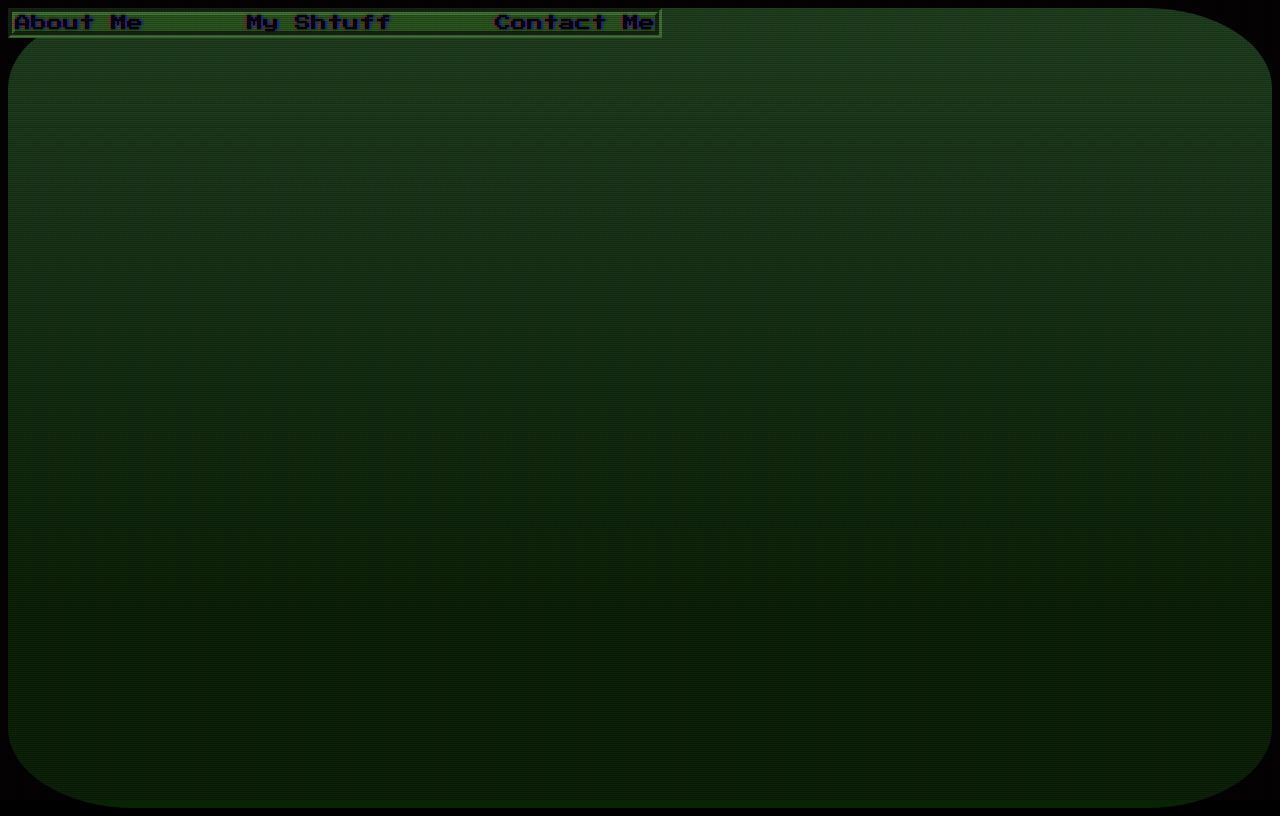
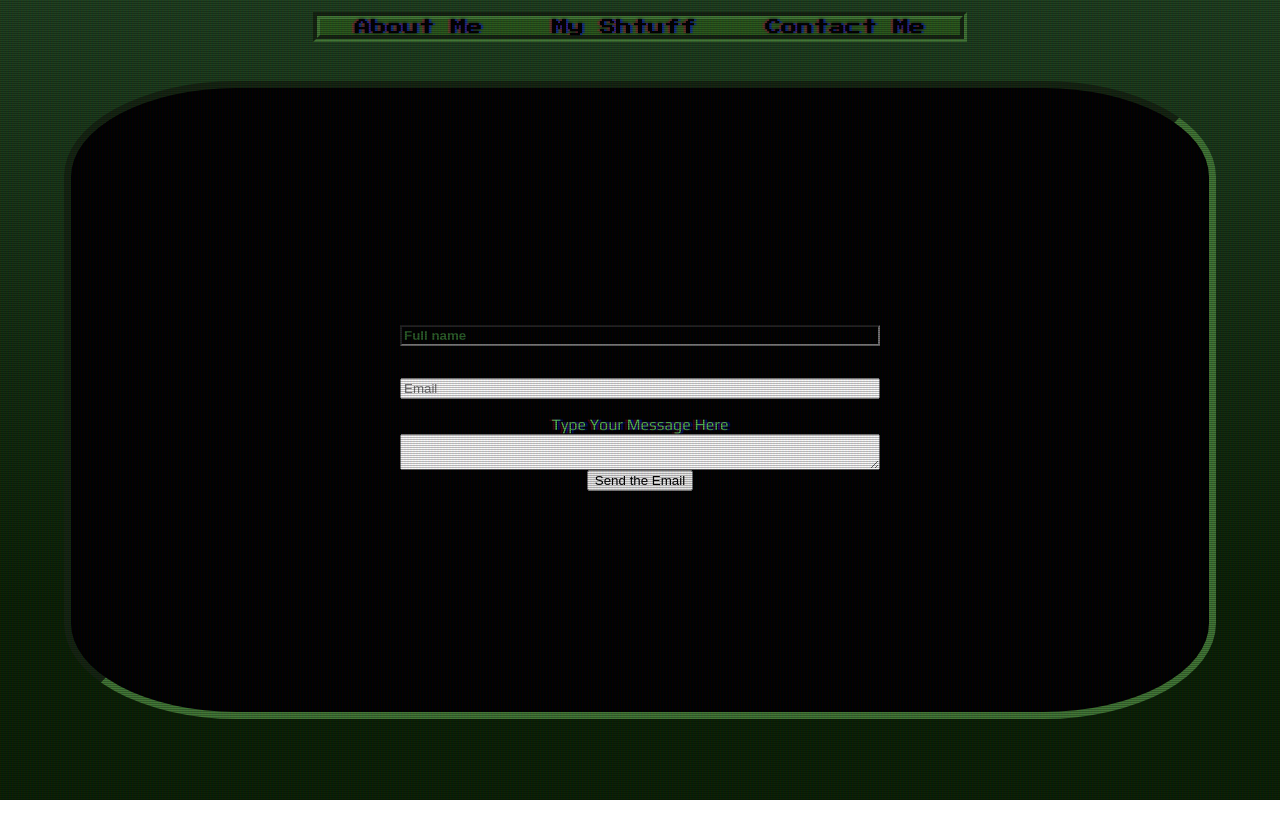
Before and after one commit to madrodgerflynn/reactFolio, a React (Create React App) app: page /Contact in a window 1280 px wide. Built offline with nearby package versions, Linux system fonts and the light colour scheme; a web font is replaced by a local one.

Commit message:
fixed routes and email is working, styling almost uniform

```diff
--- a/package.json
+++ b/package.json
@@ -3,6 +3,7 @@
   "version": "0.1.0",
   "private": true,
   "dependencies": {
+    "@emailjs/browser": "^3.7.0",
     "@testing-library/jest-dom": "^5.16.5",
     "@testing-library/react": "^13.4.0",
     "@testing-library/user-event": "^13.5.0",
--- a/public/index.html
+++ b/public/index.html
@@ -36,11 +36,9 @@
     -->
     <title>The TyFolio</title>
   </head>
-  <body>
+  <body class="crt">
     <noscript>You need to enable JavaScript to run this app.</noscript>
-    <div id="root" class="crt">
-      <div class="insideScreen"></div>
-    </div>
+    <div id="root"></div>
     <!--
       This HTML file is a template.
       If you open it directly in the browser, you will see an empty page.
--- a/src/App.js
+++ b/src/App.js
@@ -1,6 +1,6 @@
 import NavBar from "./componenets/navbar/NavBar";
 import Bio from "./componenets/bio/Bio";
-// import Contact from "./componenets/Contact";
+import Contact from "./componenets/contact/Contact";
 import MyShtuff from "./componenets/myShtuff/MyShtuff";
 // import Footer from "./componenets/Footer";
 
@@ -15,10 +15,12 @@ function App() {
       <NavBar />
 
       <Routes>
+        <Route path="/" element={<Bio />} />
         <Route path="/Bio" element={<Bio />} />
-        {/* <Route path="/Contact" element={<Contact />} /> */}
+        <Route path="/Contact" element={<Contact />} />
         <Route path="/MyShtuff" element={<MyShtuff />} />
       </Routes>
+
       {/* <Footer /> */}
     </Router>
   );
--- a/src/componenets/bio/Bio.css
+++ b/src/componenets/bio/Bio.css
@@ -10,12 +10,12 @@ h1 {
   top: 30%;
 }
 .bioContainer {
-  display: row;
-  position: absolute;
-  width: 85%;
-  height: 70%;
+  /* display: row; */
+  /* position: absolute; */
+  width: 90vw;
+  height: 70vh;
   padding: 2rem;
-  /* margin: 4rem; */
+  margin: 4rem;
   border: 7px inset var(--space);
   /* background-color: var(--mandarin); */
   font-family: "Play", sans-serif;
@@ -25,34 +25,3 @@ h1 {
   border-radius: 15%;
   align-items: center;
 }
-/* .projectLinks {
-  top: 40%;
-} */
-/* .navbar {
-  display: flex;
-  border: 7px inset rgb(77, 73, 73);
-} */
-/* @keyframes textShadow {
-  0% {
-    text-shadow: 0.4389924193300864px 0 1px rgba(0, 30, 255, 0.5),
-      -0.4389924193300864px 0 1px rgba(255, 0, 80, 0.3), 0 0 3px;
-  }
-  5% {
-    text-shadow: 2.7928974010788217px 0 1px rgba(0, 30, 255, 0.5),
-      -2.7928974010788217px 0 1px rgba(255, 0, 80, 0.3), 0 0 3px;
-  }
-} */
-/* This adds a blinking cursor after the text in the bio */
-/* p::after {
-  content: "";
-  width: 5px;
-  height: 12px;
-  background: var(--mandarin);
-  display: inline-block;
-  animation: cursor-blink 1.15s steps(2) infinite;
-}
-@keyframes cursor-blink {
-  0% {
-    opacity: 0;
-  }
-} */
--- a/src/componenets/bio/Bio.js
+++ b/src/componenets/bio/Bio.js
@@ -4,8 +4,7 @@ import TypeIt from "typeit-react";
 
 export default function Bio() {
   return (
-    <div className="body">
-      <div className="bioDescription">
+    <div className="stuffContainer">
       <div className="bioContainer">
         <h1>Welcome to my portfolio!</h1>
         <TypeIt
@@ -16,17 +15,16 @@ export default function Bio() {
           }}
           element={"p"}
         >
-            My name is Tyler Anderson. I have always had an interest in all
-            things computer related. I attempted to study computer science once
-            I was in college, but got distracted by another subject, and
-            graduated with a BS in Anthropology. I then attended a technical
-            university and received an associates in Electrical Engineering.
-            Again I was given the chance to code and really enjoyed it. It
-            wasn't until many years and a couple jobs later that I was given
-            another oppourtunity to code. I jumped into it head on with the DU
-            Cooding Bootcamp, and haven't looked back
+          My name is Tyler Anderson. I have always had an interest in all things
+          computer related. I attempted to study computer science once I was in
+          college, but got distracted by another subject, and graduated with a
+          BS in Anthropology. I then attended a technical university and
+          received an associates in Electrical Engineering. Again I was given
+          the chance to code and really enjoyed it. It wasn't until many years
+          and a couple jobs later that I was given another oppourtunity to code.
+          I jumped into it head on with the DU Cooding Bootcamp, and haven't
+          looked back
         </TypeIt>
-        </div>
       </div>
     </div>
   );
--- a/src/componenets/contact/Contact.css
+++ b/src/componenets/contact/Contact.css
@@ -1 +1,54 @@
 @import "../../utils/colors.css";
+
+.contactForm {
+  display: flex;
+  flex-direction: column;
+  justify-content: center;
+  align-items: center;
+  width: 90vw;
+  height: 70vh;
+  padding: 2rem;
+  margin: 4rem;
+  border: 7px inset var(--space);
+  /* background-color: var(--mandarin); */
+  font-family: "Play", sans-serif;
+  font-weight: 300;
+  color: var(--mandarin);
+  background-color: var(--black);
+  border-radius: 15%;
+  align-items: center;
+}
+
+.messageInput {
+  display: flex;
+  flex-direction: column;
+  width: 30rem;
+}
+.messageTitle {
+  display: flex;
+  align-items: center;
+  justify-content: center;
+}
+.nameInput {
+  display: flex;
+  flex-direction: column;
+  margin: 1rem;
+  width: 30rem;
+}
+.emailInput {
+  display: flex;
+  flex-direction: column;
+  margin: 1rem;
+  width: 30rem;
+}
+
+.fullName {
+  color: var(--mandarin);
+  background-color: var(--black);
+  /* box-shadow: 0.5rem; */
+}
+.fullName::placeholder {
+  font-weight: bold;
+  opacity: 0.5;
+  color: var(--mandarin);
+}
--- a/src/componenets/contact/Contact.js
+++ b/src/componenets/contact/Contact.js
@@ -1,30 +1,84 @@
 import React, { useState } from "react";
 // import Email from "../Email";
 import "./Contact.css";
+import emailjs from "@emailjs/browser";
+function Contact() {
+  let [senderName, setSenderName] = useState();
+  let [senderEmail, setSenderEmail] = useState();
+  let [message, setMessage] = useState();
 
-function Contact() {
-  //   let [senderName, setSenderName] = useState();
+  function updateInputState(event) {
+    switch (event.target.name) {
+      case "sender_name":
+        setSenderName(event.target.value);
+        break;
+      case "sender_email":
+        setSenderEmail(event.target.value);
+        break;
+      case "message":
+        setMessage(event.target.value);
+        break;
+    }
+  }
+  function handleEvent(event) {
+    event.preventDefault();
 
+    let contactFormInputs = {
+      sender_name: senderName,
+      sender_email: senderEmail,
+      message: message,
+    };
+    emailjs
+      .send(
+        "portfolio_email",
+        "portfolio_template",
+        contactFormInputs,
+        "3blpqXtTGdtk1kaCS"
+      )
+      .then(
+        (response) => {
+          console.log("Email sent.", response.status, response.text);
+        },
+        (err) => {
+          console.log("Something went wrong...", err);
+        }
+      );
+  }
   return (
-    <div className="row userInput">
+    <div className="stuffContainer">
+      <form className="row contactForm" onSubmit={handleEvent}>
         <div className="col nameInput">
           <input
+            name="sender_name"
             type="text"
             className="form-control fullName"
             placeholder="Full name"
+            onChange={updateInputState}
           ></input>
         </div>
         <div className="col emailInput">
           <input
+            name="sender_email"
             type="text"
             className="form-control email"
             placeholder="Email"
+            onChange={updateInputState}
           ></input>
         </div>
-      <div className="input-group">
-        <span className="input-group-text">Type Your Message Here</span>
-        <textarea className="form-control"></textarea>
+        <div className="messageInput">
+          <span className="input-group-text messageTitle">
+            Type Your Message Here
+          </span>
+          <textarea
+            name="message"
+            className="form-control"
+            onChange={updateInputState}
+          ></textarea>
         </div>
+        <button className="submitBtn" type="submit">
+          Send the Email
+        </button>
+      </form>
     </div>
   );
 }
--- a/src/componenets/myShtuff/MyShtuff.css
+++ b/src/componenets/myShtuff/MyShtuff.css
@@ -2,11 +2,11 @@
 
 .card {
   display: flex;
-  position: absolute;
-  width: 85%;
-  height: 70%;
+  /* position: absolute; */
+  width: 90vw;
+  height: 70vh;
   padding: 2rem;
-  /* margin: 4rem; */
+  margin: 4rem;
   border: 7px inset var(--space);
   /* background-color: var(--mandarin); */
   font-family: "Play", sans-serif;
@@ -14,6 +14,7 @@
   color: var(--mandarin);
   background-color: var(--black);
   border-radius: 15%;
+  align-items: center;
 }
 .galleryBtn {
   height: 25px;
@@ -30,3 +31,10 @@
   bottom: 10;
   color: var(--red);
 }
+.stuffContainer {
+  display: flex;
+
+  justify-content: center;
+  align-items: center;
+  width: 100vw;
+}
--- a/src/componenets/navbar/NavBar.css
+++ b/src/componenets/navbar/NavBar.css
@@ -1,20 +1,24 @@
 @import "../../utils/colors.css";
 
-/* .navBar-container {
-  background-color: var(--buff);
+.navBar-container {
+  /* background-color: var(--buff); */
   display: flex;
-  justify-content: flex-end;
-  width: 50%;
-} */
+  justify-content: center;
+  align-items: center;
+  width: 100vw;
+  position: fixed;
+  top: 0;
+  left: 0;
+  padding-top: 0.75rem;
+}
 .navbar {
   display: flex;
   width: 40rem;
   height: auto;
   border: 7px groove var(--space);
-  justify-content: space-between;
+  justify-content: space-around;
   font-family: "Press Start 2P", cursive;
   background-color: var(--buff);
-  left: 50%;
 }
 a {
   text-decoration: none;
--- a/src/index.css
+++ b/src/index.css
@@ -1,4 +1,9 @@
+/* * {
+  border: 3px solid rgb(252, 247, 247);
+} */
 body {
+  margin: 0;
+  padding: 0;
   font-family: -apple-system, BlinkMacSystemFont, "Segoe UI", "Roboto", "Oxygen",
     "Ubuntu", "Cantarell", "Fira Sans", "Droid Sans", "Helvetica Neue",
     sans-serif;
@@ -7,34 +12,20 @@ body {
   background-image: linear-gradient(var(--blue) 1%, var(--lilac) 75%);
   min-height: 100vh;
   border-radius: 10%;
-  border: 18px;
+  /* border: 18px; */
+  display: flex;
+  /* justify-content: center; */
+  align-items: center;
+  max-width: 100vw;
 }
 
-html {
+/* html {
   box-sizing: border-box;
   background-color: black;
+} */
+#root {
+  width: 100vw;
 }
-/* .insideScreen {
-  width: 85%;
-  height: 65%;
-} */
-/* #root {
-  content: " ";
-  display: block;
-  position: absolute;
-  top: 0;
-  left: 0;
-  bottom: 0;
-  right: 0;
-  background: linear-gradient(
-    to bottom,
-    rgba(18, 16, 16, 0) 50%,
-    rgba(0, 0, 0, 0.25) 50%
-  );
-  background-size: 100% 8px;
-  z-index: 2;
-} */
-
 code {
   font-family: source-code-pro, Menlo, Monaco, Consolas, "Courier New",
     monospace;
@@ -228,6 +219,3 @@ code {
   /* border: 10px groove var(--black);
   border-radius: 8%; */
 }
-.insideScreen {
-  border: 8px inherit black;
-}
```
Also changed, not shown: src/componenets/Email.js (deleted, +0 -17 lines), src/componenets/myShtuff/MyShtuff.js (+18 -10 lines), 1 other file (tests, documents, lock files or other folders). Lines whose indentation alone changed are shown as unchanged.
